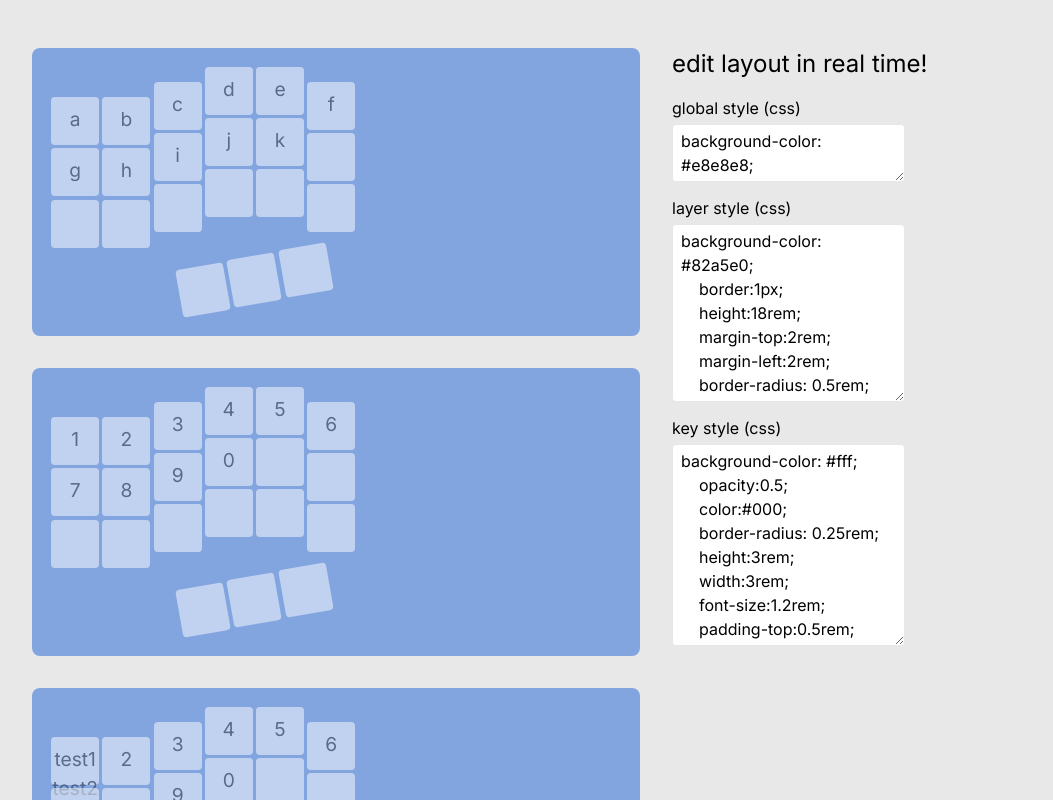
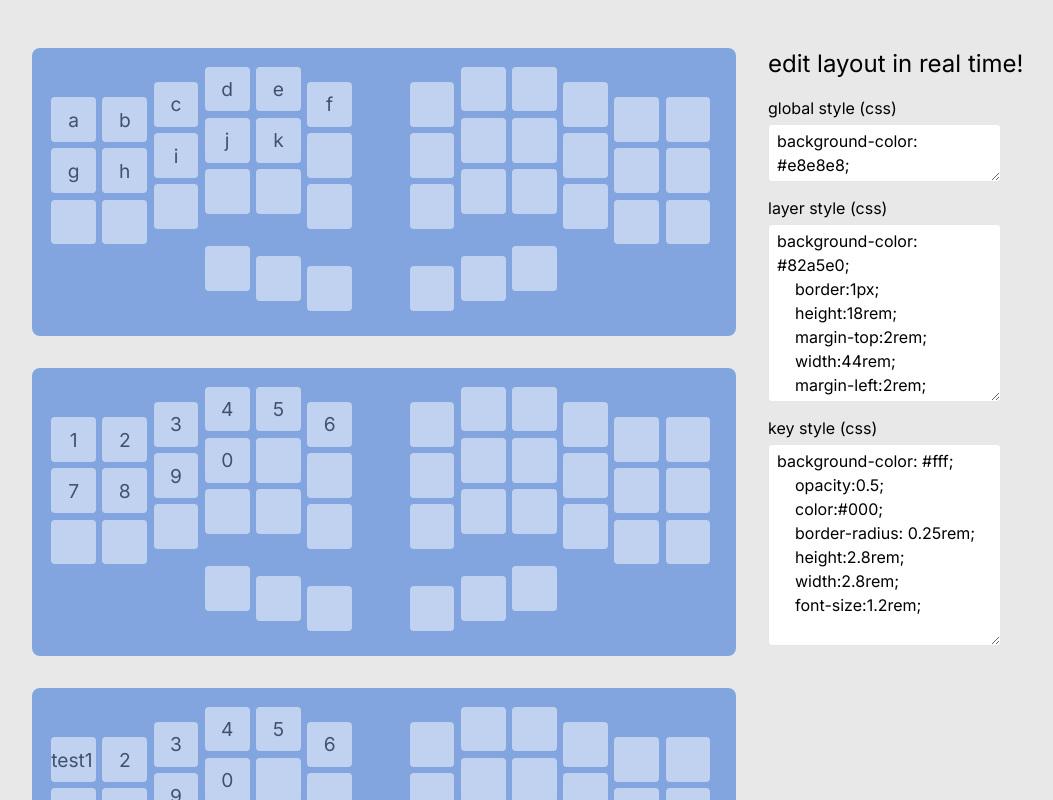
Before and after one commit to jaroslaw-weber/keyfab, a Next.js app: page / in a window 1280 px wide. Shown: the top 800 px of the page, without its empty margins (0-1053 px from the left). Built offline with nearby package versions, Linux system fonts and the light colour scheme.

Commit message:
add input mode, add css editing, refactor

```diff
--- a/app/components/KeyboardKey.tsx
+++ b/app/components/KeyboardKey.tsx
@@ -5,12 +5,11 @@ import { keyCssPropertiesAtom } from "../state";
 
 export default function KeyboardKey(props: {
   position: Position;
-  style: KeyStyle;
   label: string;
   layer: Layer;
   keyboard: Keyboard;
 }) {
-  const { position, style, label, layer, keyboard } = props;
+  const { position, label, layer, keyboard } = props;
 
   const [keyCssProperties]=useAtom(keyCssPropertiesAtom)
   const { spacingMultiplier } = keyboard;
@@ -29,7 +28,7 @@ export default function KeyboardKey(props: {
   console.log('keyCssProperties', keyCssProperties)
   return (
     <div
-      className=""
+      className="flex justify-center"
       style={{
         position: "absolute",
         top,
@@ -38,7 +37,7 @@ export default function KeyboardKey(props: {
         ...keyCssProperties,
       }}
     >
-      <p className={style.pTailwind}> {label}</p>
+      <input className="m-auto text-center mx-auto stealthy w-full h-full" value={label}></input>
     </div>
   );
 }
--- a/app/components/KeyboardLayer.tsx
+++ b/app/components/KeyboardLayer.tsx
@@ -2,17 +2,17 @@ import { useAtom } from "jotai";
 import KeyboardKey from "./KeyboardKey";
 import { layerCssPropertiesAtom } from "../state";
 
-export default function KeyboardLayer(
+export default function KeyboardLayer(props:{
   layer: Layer,
-  keyboard: Keyboard,
-  style: KeyStyle
+  keyboard: Keyboard,}
 ): JSX.Element {
+	const {layer, keyboard} = props;
   const [layerCssProperties] = useAtom(layerCssPropertiesAtom);
   const result: JSX.Element[] = [];
   for (let i = 0; i < keyboard.positions.length; i++) {
     const label = layer.legends[i];
     const position = keyboard.positions[i];
-    result.push(KeyboardKey({ position, style, label, layer, keyboard }));
+    result.push(KeyboardKey({ position, label, layer, keyboard }));
   }
 
   return (
--- a/app/globals.css
+++ b/app/globals.css
@@ -12,6 +12,15 @@
 
 body {
 }
-
+.stealthy {
+	padding: 0;
+	background: none;
+	border: none;
+	border-radius: 0;
+	outline: none;
+	-webkit-appearance: none;
+	-moz-appearance: none;
+	appearance: none;
+}
 
 @import url('https://fonts.googleapis.com/css2?family=Outfit&display=swap');
--- /dev/null
+++ b/app/layer.ts
@@ -0,0 +1,17 @@
+export const defaultLayersPiantor: Layer[] = [
+    {
+      name: "base",
+      legends: ["a", "b", "c", "d", "e", "f", "g", "h", "i", "j", "k"],
+      order: 0,
+    },
+    {
+      name: "symbols",
+      legends: ["1", "2", "3", "4", "5", "6", "7", "8", "9", "0"],
+      order: 1,
+    },
+    {
+      name: "symbols",
+      legends: ["test1 test2", "2", "3", "4", "5", "6", "7", "8", "9", "0"],
+      order: 2,
+    },
+  ];
--- a/app/layouts/piantor.ts
+++ b/app/layouts/piantor.ts
@@ -1,5 +1,6 @@
 const positions: Position[] = [
-	//row 1
+  //left
+  //row 1
   { x: 0, y: 0.9 },
   { x: 1, y: 0.9 },
   { x: 2, y: 0.6 },
@@ -7,34 +8,73 @@ const positions: Position[] = [
   { x: 4, y: 0.3 },
   { x: 5, y: 0.6 },
   //row 2
-  { x: 0, y: 1.9},
-  { x: 1, y: 1.9},
+  { x: 0, y: 1.9 },
+  { x: 1, y: 1.9 },
   { x: 2, y: 1.6 },
   { x: 3, y: 1.3 },
   { x: 4, y: 1.3 },
   { x: 5, y: 1.6 },
   //row 3
-  { x: 0, y: 2.9},
-  { x: 1, y: 2.9},
+  { x: 0, y: 2.9 },
+  { x: 1, y: 2.9 },
   { x: 2, y: 2.6 },
   { x: 3, y: 2.3 },
   { x: 4, y: 2.3 },
   { x: 5, y: 2.6 },
   //thumb keys
   {
-	x: 2.5,
+    x: 3,
+    y: 3.8,
+    //rotation: -10,
+  },
+  {
+    x: 4,
+    y: 4,
+    //rotation: -10,
+  },
+  {
+    x: 5,
     y: 4.2,
-	rotation:-10
-  },{
-	x: 3.5,
+    //rotation: -10,
+  },
+  //right
+  //first row
+  {x: 7, y: 0.6},
+  {x: 8, y: 0.3},
+  {x: 9, y: 0.3},
+  {x: 10, y: 0.6},
+  {x: 11, y: 0.9},
+  {x: 12, y: 0.9},
+  //second row
+  {x: 7, y: 1.6},
+  {x: 8, y: 1.3},
+  {x: 9, y: 1.3},
+  {x: 10, y: 1.6},
+  {x: 11, y: 1.9},
+  {x: 12, y: 1.9},
+  //third row
+  {x: 7, y: 2.6},
+  {x: 8, y: 2.3},
+  {x: 9, y: 2.3},
+  {x: 10, y: 2.6},
+  {x: 11, y: 2.9},
+  {x: 12, y: 2.9},
+  //thumb keys
+  {
+    x: 7,
+    y: 4.2,
+    //rotation: 10,
+  },
+  {
+    x: 8,
     y: 4,
-	rotation:-10
-  },{
-	x: 4.5,
+    //rotation: 10,
+  },
+  {
+    x: 9,
     y: 3.8,
-	rotation:-10
-  }
-
+    //rotation: 10,
+  },
 ];
 
 export const piantor: Keyboard = {
--- a/app/page.tsx
+++ b/app/page.tsx
@@ -3,7 +3,7 @@
 import Image from "next/image";
 import { JsxElement } from "typescript";
 import { piantor } from "./layouts/piantor";
-import React from "react";
+import React, { use } from "react";
 import {
   globalCssAtom,
   globalCssPropertiesAtom,
@@ -11,6 +11,7 @@ import {
   keyCssAtom,
   keyCssPropertiesAtom,
   layerCssAtom,
+  layersAtom,
 } from "./state";
 import { useAtom } from "jotai";
 import { parseCssString } from "./cssUtils";
@@ -19,23 +20,7 @@ import KeyboardLayer from "./components/KeyboardLayer";
 
 
 function renderKeyboard(keyboard: Keyboard): JSX.Element {
-  const layers: Layer[] = [
-    {
-      name: "base",
-      legends: ["a", "b", "c", "d", "e", "f", "g", "h", "i", "j", "k"],
-      order: 0,
-    },
-    {
-      name: "symbols",
-      legends: ["1", "2", "3", "4", "5", "6", "7", "8", "9", "0"],
-      order: 1,
-    },
-    {
-      name: "symbols",
-      legends: ["test1 test2", "2", "3", "4", "5", "6", "7", "8", "9", "0"],
-      order: 2,
-    },
-  ];
+  const [layers, setLayers]=useAtom(layersAtom)
   const style: KeyStyle = {
     tailwind:
       " flex items-center w-11 h-11 rounded-lg bold shadow shadow-gray-600",
@@ -46,7 +31,7 @@ function renderKeyboard(keyboard: Keyboard): JSX.Element {
   console.log(keyboard.positions.length);
 
   for (const layer of layers) {
-    const rendered = KeyboardLayer(layer, keyboard, style);
+    const rendered = KeyboardLayer({layer, keyboard});
     result.push(rendered);
   }
 
--- a/app/state.ts
+++ b/app/state.ts
@@ -1,6 +1,7 @@
 import { atom, useAtom } from "jotai";
 import { parseCssString } from "./cssUtils";
 import {defaultStyle} from './style'
+import { defaultLayersPiantor } from "./layer";
 
 export const globalCssAtom = atom(defaultStyle.globalCss);
 export const globalCssPropertiesAtom = atom((get) =>
@@ -16,3 +17,5 @@ export const keyCssAtom = atom(defaultStyle.keyCss);
 export const keyCssPropertiesAtom = atom((get) =>
   parseCssString(get(keyCssAtom))
 );
+
+export const layersAtom = atom(defaultLayersPiantor)
--- a/app/style.ts
+++ b/app/style.ts
@@ -11,16 +11,16 @@ const oceanBlue: Style = {
 	border:1px;
 	height:18rem;
 	margin-top:2rem;
+	width:44rem;
 	margin-left:2rem;
 	border-radius: 0.5rem;`,
   keyCss: `background-color: #fff;
 	opacity:0.5;
 	color:#000;
 	border-radius: 0.25rem;
-	height:3rem;
-	width:3rem;
-	font-size:1.2rem;
-	padding-top:0.5rem;`,
+	height:2.8rem;
+	width:2.8rem;
+	font-size:1.2rem;`,
 };
 
 const grass: Style = {
@@ -32,6 +32,7 @@ const grass: Style = {
 	height:18rem;
 	margin-top:2rem;
 	margin-left:2rem;
+	width:44rem;
 	border-radius: 0.5rem;`,
   keyCss: `background-color: #000;
 	opacity:0.5;
@@ -39,9 +40,8 @@ const grass: Style = {
 	border-radius: 0.25rem;
 	height:3rem;
 	width:3rem;
-	font-size:1rem;
-	padding-top:0.8rem;`,
+	font-size:1rem;`,
 };
 
-const styles = [ oceanBlue,grass];
+const styles = [oceanBlue, grass];
 export const defaultStyle = styles[0];
```
